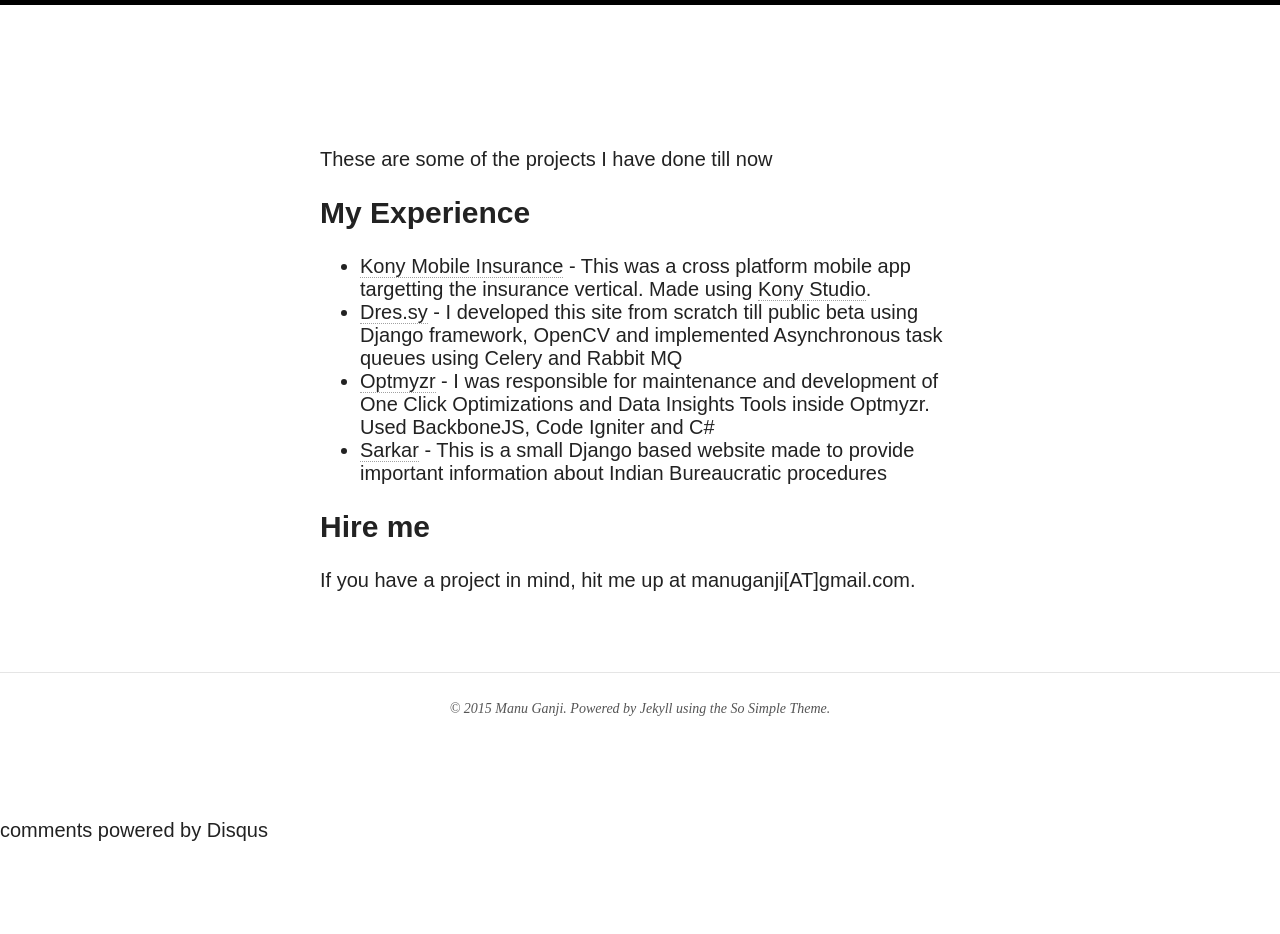
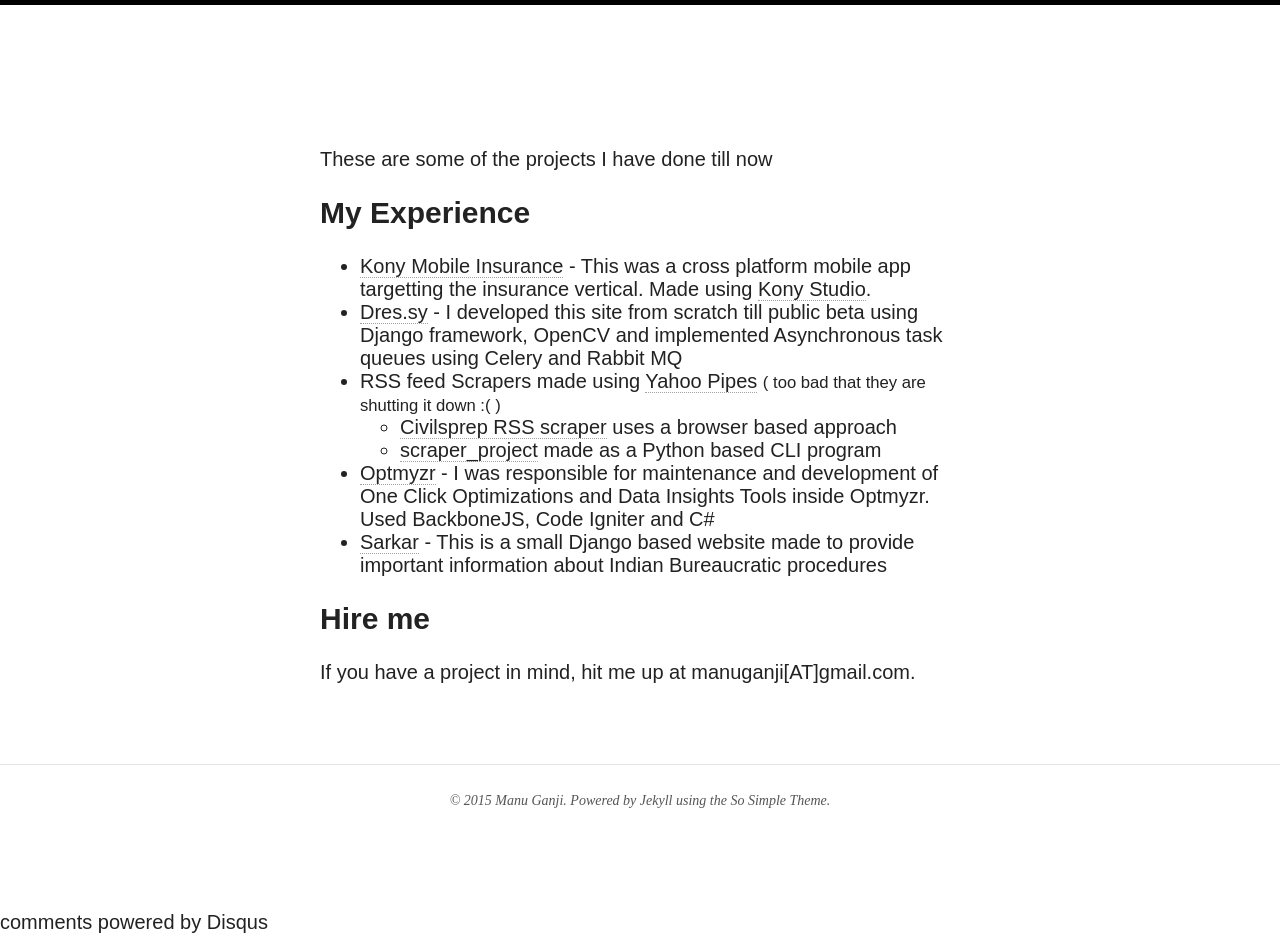
Before and after one commit to manuganji/manuganji.github.io, a Jekyll site: the page built from projects.md, in a window 1280 px wide. Built offline with Jekyll 4.4.1, drawn with Linux system fonts in a browser that asks for light colours; nearby versions of some CDN libraries; a script that is not in the unit is left out; comment, search, counter and statistics services are not loaded; before the commit the page ends 900 px from its top, so only the background shows below that.

```diff
--- a/_config.yml
+++ b/_config.yml
@@ -42,8 +42,8 @@ links:
     url: /articles/
   - title: Work
     url: /work/
-  - title: Resumé
-    url: /resume.html
+#  - title: Resumé
+#    url: /resume.html
 #  - title: Theme Setup
 #    url: /theme-setup/
 #   - title: Made Mistakes
--- a/projects.md
+++ b/projects.md
@@ -12,6 +12,9 @@ These are some of the projects I have done till now
 
 * [Kony Mobile Insurance](http://www.kony.com/solutions/industry-solutions-insurance) - This was a cross platform mobile app targetting the insurance vertical. Made using [Kony Studio](http://www.kony.com/products/studio).
 * [Dres.sy](http://dres.sy/) - I developed this site from scratch till public beta using Django framework, OpenCV and implemented Asynchronous task queues using Celery and Rabbit MQ
+* RSS feed Scrapers made using [Yahoo Pipes](http://pipes.yahoo.com/pipes/) <small>( too bad that they are shutting it down :( )</small>
+    - [Civilsprep RSS scraper](https://bitbucket.org/manuganji/civilsprep-rss-scraper) uses a browser based approach
+    - [scraper_project](https://bitbucket.org/manuganji/scraper_project) made as a Python based CLI program
 * [Optmyzr](http://optmyzr.com) - I was responsible for maintenance and development of One Click Optimizations and Data Insights Tools inside Optmyzr. Used BackboneJS, Code Igniter and C#
 * [Sarkar](http://sarkar.manuganji.com) - This is a small Django based website made to provide important information about Indian Bureaucratic procedures
 
```
Also changed, not shown: about.md (+2 -1 lines).
